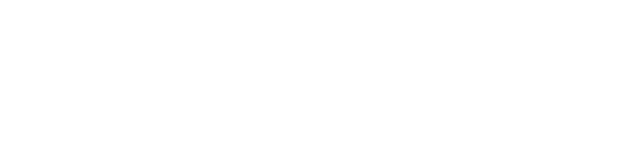
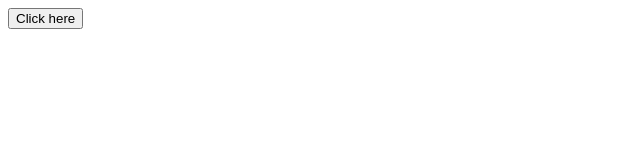
Before and after one commit to Vincent-Grassi/hackathon, a plain HTML site: page index.html in a window 1280 px wide. Shown: the whole page, without its empty margins (0-640 px from the left). Drawn offline with Linux system fonts and the light colour scheme.

Commit message:
adding length

```diff
--- a/index.html
+++ b/index.html
@@ -12,7 +12,7 @@
     <!-- Collaborator #2: Find an image to add to the webpage -->
 
     <!-- Collaborator #3: Add a link to the webpage -->
-
+    <a href="https://www.youtube.com/"><button>Click here</button></a>
     <!-- All Collaborators: Add some text to the page-->
 
 </body>
```
